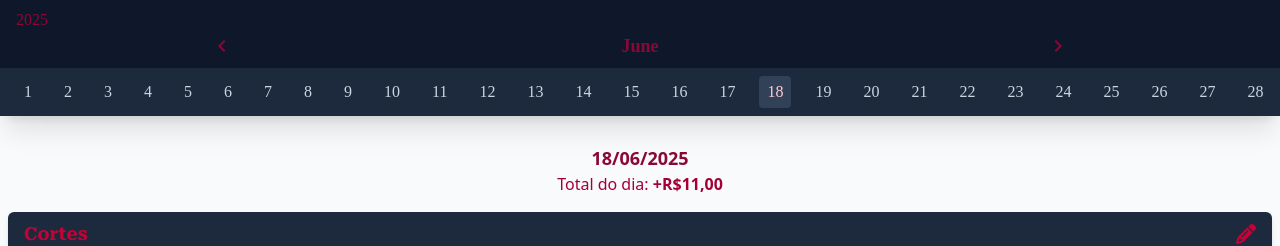
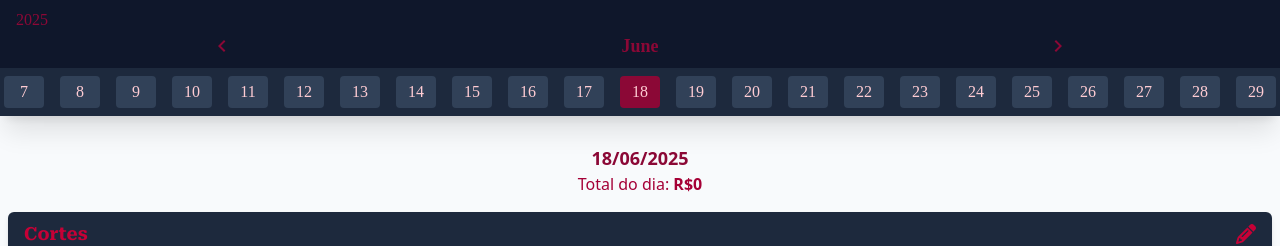
Before and after one commit to lucasgabriellanarosa/barbearia, a React (Vite) app: page / in a window 1280 px wide. Shown: the top 246 px of the page. Built offline with nearby package versions, Linux system fonts and the light colour scheme; no server answers; the database is empty; a web font is replaced by a local one.

Commit message:
days design

```diff
--- a/src/App.tsx
+++ b/src/App.tsx
@@ -1,4 +1,4 @@
-import { useEffect, useState } from 'react'
+import { useEffect, useRef, useState } from 'react'
 import './App.css'
 import { useDatabaseContext } from './contexts/DatabaseContext'
 import dayjs from 'dayjs';
@@ -9,20 +9,24 @@ import type { DailyReport, DatabaseData } from './@types/Database';
 
 function App() {
 
+  // Database
   const data = useDatabaseContext() as DatabaseData
 
+  // Date
   const today = dayjs();
   const [selectedDate, setSelectedDate] = useState(today)
-  // Obter todos os dias do mês atual
+  const carouselRef = useRef<HTMLUListElement>(null);
+
   const daysInMonth = Array.from(
     { length: selectedDate.daysInMonth() },
     (_, i) => selectedDate.startOf('month').add(i, 'day')
   );
 
-  // Função para navegar entre meses
   const navigateMonth = (direction: 'prev' | 'next') => {
     setSelectedDate(prev => prev[direction === 'prev' ? 'subtract' : 'add'](1, 'month'));
   };
+
+  // Daily Reports
 
   const [reports, setReports] = useState<DailyReport>({
     date: "",
@@ -31,15 +35,11 @@ function App() {
   })
 
   useEffect(() => {
+    // 1. Atualizar os reports (sua lógica existente)
     if (data.daily_reports) {
-
-      console.log(data.daily_reports)
-
       const filteredReport = data.daily_reports.find(report =>
         report.date === selectedDate.format('DD-MM-YYYY')
       );
-
-      console.log("Filtered Report", filteredReport)
 
       setReports(filteredReport || {
         date: selectedDate.format('DD-MM-YYYY'),
@@ -48,7 +48,22 @@ function App() {
       });
     }
 
-  }, [selectedDate, data.daily_reports])
+    // 2. Scroll para o dia selecionado (nova lógica)
+    if (carouselRef.current) {
+      const selectedDayElement = carouselRef.current.querySelector(
+        `[data-day="${selectedDate.format('DD-MM-YYYY')}"]`
+      );
+
+      selectedDayElement?.scrollIntoView({
+        behavior: 'smooth',
+        block: 'nearest',
+        inline: 'center'
+      });
+    }
+
+  }, [selectedDate, data.daily_reports]);
+
+  // Money Values
 
   const totalHaircuts = reports.haircuts.reduce((sum, haircut) => {
     return sum + Number(data.haircuts[haircut.id]?.price || 0);
@@ -57,6 +72,8 @@ function App() {
   const totalExpenses = reports.expenses.reduce((sum, expense) => {
     return sum + Number(data.expenses[expense.id]?.price || 0);
   }, 0);
+
+  const total = totalHaircuts - totalExpenses
 
   return (
     <>
@@ -78,13 +95,17 @@ function App() {
           </nav>
         </section>
 
-        <ul className='bg-slate-800 flex flex-row py-2 gap-4 px-4 overflow-x-auto font-croissant'>
+        <ul
+          ref={carouselRef}
+          className='bg-slate-800 flex flex-row py-2 gap-4 px-4 overflow-x-auto font-croissant scrollbar-hide'
+        >
           {daysInMonth.map((day) => (
             <li
               key={day.format('DD-MM-YYYY')}
-              className={`py-1 px-2 rounded-sm cursor-pointer ${day.isSame(selectedDate, 'day')
-                ? 'text-rose-200 bg-slate-700' // Estilo para dia selecionado
-                : 'text-slate-300 hover:bg-slate-700' // Estilo para dias não selecionados
+              data-day={day.format('DD-MM-YYYY')}
+              className={`py-1 px-2 rounded-sm cursor-pointer min-w-[2.5rem] text-center ${day.isSame(selectedDate, 'day')
+                  ? 'text-rose-200 bg-rose-900'
+                  : 'text-rose-200 bg-slate-700 hover:bg-rose-700'
                 }`}
               onClick={() => setSelectedDate(day)}
             >
@@ -99,7 +120,7 @@ function App() {
 
         <section className='flex flex-col justify-center items-center'>
           <h1 className='text-lg font-bold'>{selectedDate.format("DD/MM/YYYY")}</h1>
-          <p className='text-base text-rose-800'>Total do dia: <span className='font-bold'>+R$11,00</span></p>
+          <p className='text-base text-rose-800'>Total do dia: <span className='font-bold'>R${total}</span></p>
         </section>
 
         <SectionContainer>
```
